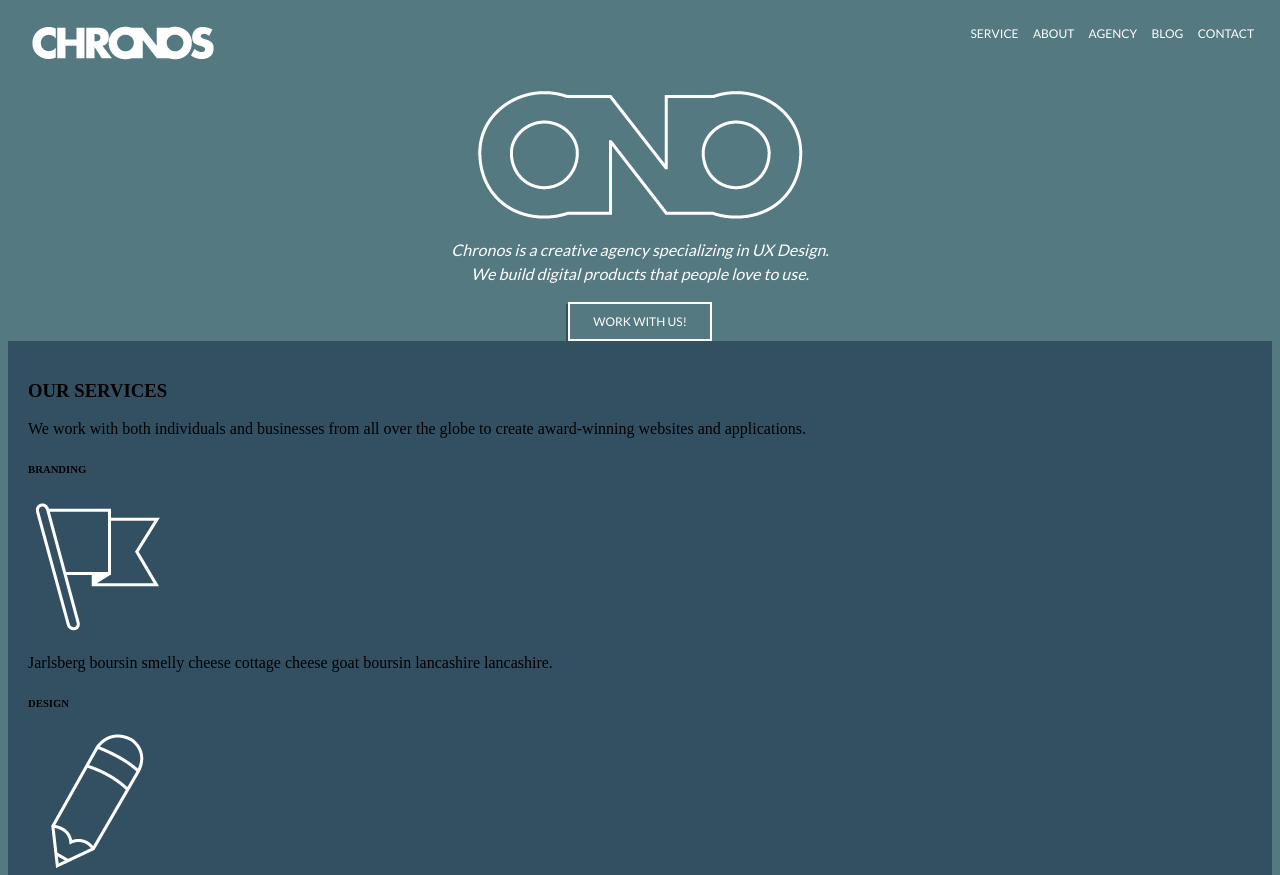
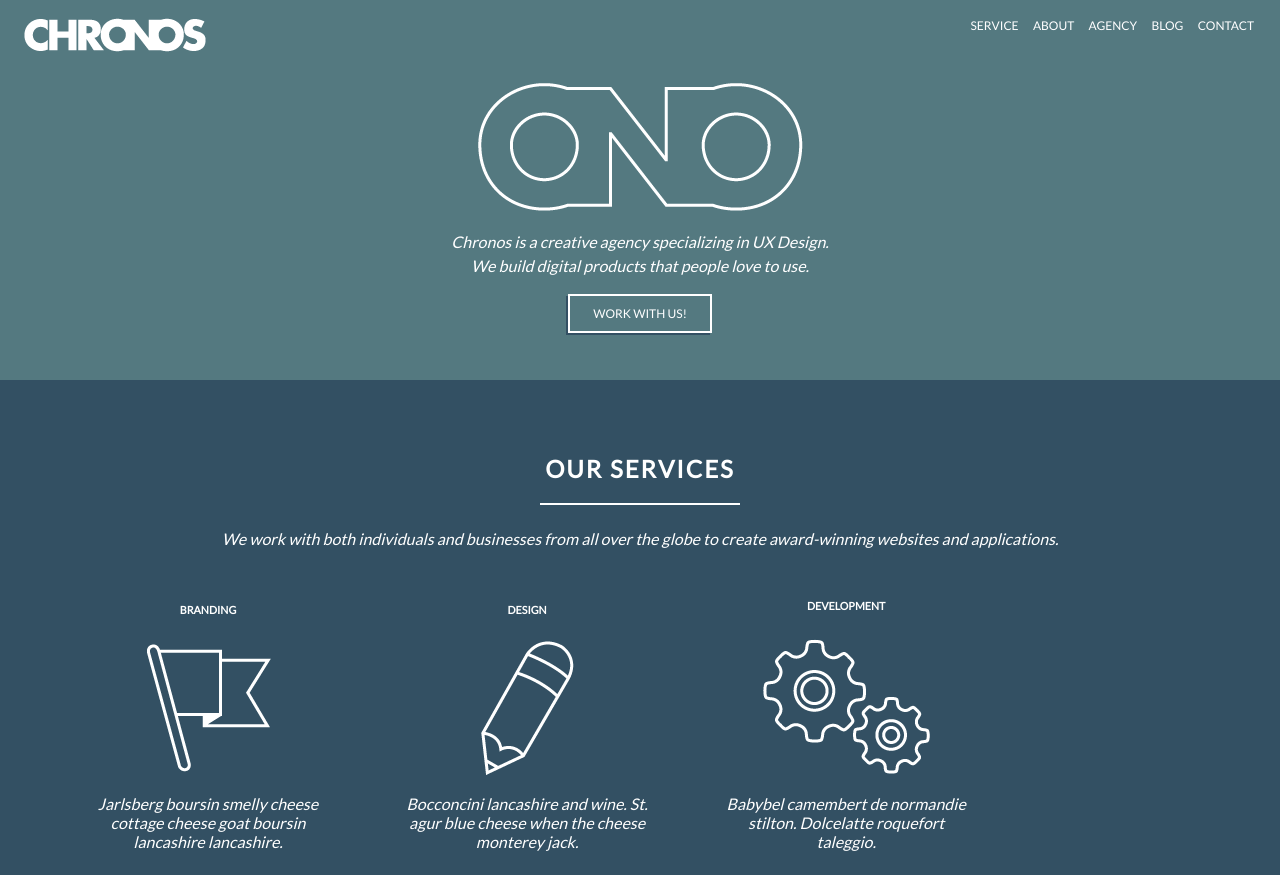
Before and after one commit to RebeccaQu/hytc, a plain HTML site: page index.html in a window 1280 px wide. Shown: the top 875 px of the page. Drawn offline with Linux system fonts and the light colour scheme.

Commit message:
continue styling

```diff
--- a/stylesheets/main.scss
+++ b/stylesheets/main.scss
@@ -1,7 +1,8 @@
 @import "variables.scss";
 @import "mixins.scss";
 
-@import "header.scss";
+@import "nav.scss";
+@import "welcome.scss";
 @import "about.scss";
 @import "agency.scss";
 @import "service.scss";
--- /dev/null
+++ b/stylesheets/nav.scss
@@ -0,0 +1,44 @@
+#nav {
+  background-color: $teal;
+  color: $white;
+  font-family: $lato;
+
+  position: absolute;
+  top: 0;
+  left: 0;
+  right: 0;
+  height: 80px;
+
+  img {
+    position: relative;
+    top: 15px;
+    left: 20px;
+    max-width: 15%;
+  }
+
+  ul {
+    display: inline-block;
+    list-style: none;
+    position: absolute;
+    right: 20px;
+    font-size: 12px;
+  }
+
+  li {
+    display: inline-block;
+    padding: 6px;
+
+    &:hover {
+      background-color: $dark-teal;
+    }
+  }
+
+  a {
+    text-decoration: none;
+    color: $white;
+  }
+
+  // @include mobile {
+  //   background-color: red;
+  // }
+}
--- a/stylesheets/service.scss
+++ b/stylesheets/service.scss
@@ -1,7 +1,42 @@
 #page1 {
-  // position: absolute;
+  position: absolute;
   left: 0;
   right: 0;
-  padding: 20px;
+  top: 80px + 300px;
+  height: 500px;
+
+  padding: 50px;
   background-color: $dark-teal;
+  font-family: $lato;
 }
+
+h3 {
+  text-align: center;
+  color: white;
+  border-bottom: 2px solid $white;
+  width: 200px;
+  font-size: 24px;
+  padding-bottom: 20px;
+  letter-spacing: 2px;
+  margin-left: auto;
+  margin-right: auto;
+}
+
+p {
+  color: white;
+  font-family: $lato;
+  font-style: italic;
+  text-align: center;
+}
+
+.service {
+  display: inline-block;
+  width: 20vw;
+  margin: 10px 30px;
+  color: white;
+  text-align: center;
+
+  @include mobile {
+    display: block;
+  };
+}
--- a/stylesheets/header.scss
+++ b/stylesheets/welcome.scss
@@ -1,41 +1,10 @@
+#welcome {
+  position: absolute;
+  top: 80px;
+  left: 0;
+  right: 0;
+  height: 300px;
 
-#nav {
-  background-color: $teal;
-  color: $white;
-  font-family: $lato;
-  height: 80px;
-
-  img {
-    position: relative;
-    top: 15px;
-    left: 20px;
-    max-width: 15%;
-  }
-
-  ul {
-    display: inline-block;
-    list-style: none;
-    position: absolute;
-    right: 20px;
-    font-size: 12px;
-  }
-
-  li {
-    display: inline-block;
-    padding: 6px;
-
-    &:hover {
-      background-color: $dark-teal;
-    }
-  }
-
-  a {
-    text-decoration: none;
-    color: $white;
-  }
-}
-
-#welcome {
   background-color: $teal;
   color: $white;
   font-family: $lato;
```
Also changed, not shown: stylesheets/main.css, 1 other file.
